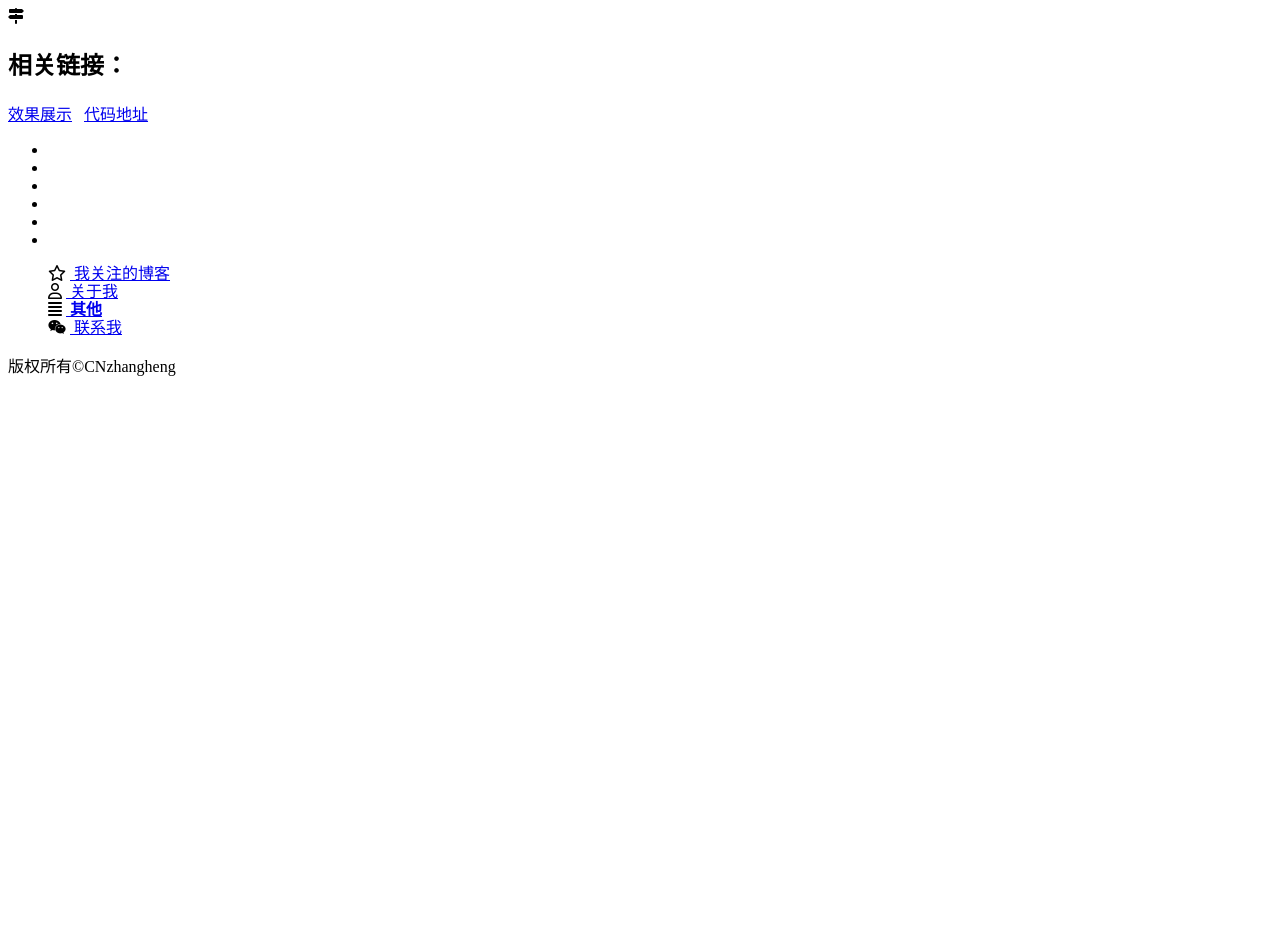
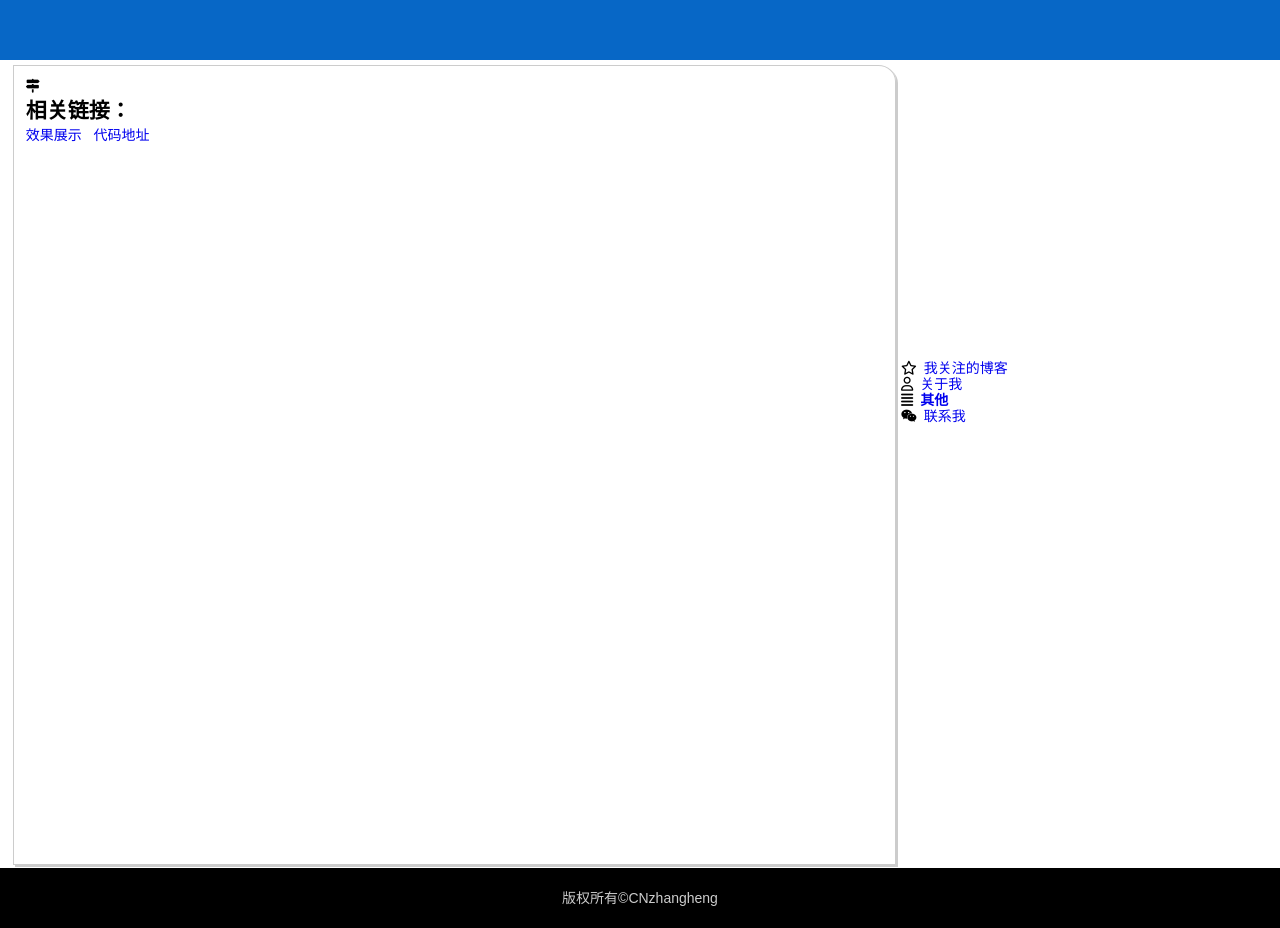
Before and after one commit to CNzhangheng/jekyll_demo, a Jekyll site: the page built from _posts/2017-04-14-a.html, in a window 1280 px wide. Built offline with Jekyll 4.4.1, drawn with Linux system fonts in a browser that asks for light colours; nearby versions of some CDN libraries; library files that are not in the unit come from our copies; before the commit the page ends 900 px from its top, so only the background shows below that.

Commit message:
Update 2017-04-14-a.html

```diff
--- a/_posts/2017-04-14-a.html
+++ b/_posts/2017-04-14-a.html
@@ -2,7 +2,81 @@
 layout: default
 title: 任务八：响应式网格（栅格化）布局
 ---
-<link rel="stylesheet" type="text/css" href="css/layout.css">
+<style>
+  html{
+    font-size: 62.5%;
+}
+body{
+    font-size: 1.4rem;
+    font-family:Arial,SimSun,FangSong;
+}
+body,div,dl,dt,dd,ul,ol,li,h1,h2,h3,h4,h5,h6,pre,code,form,fieldset,legend,input,textarea,p,blockquote,th,td
+{
+    margin:0;
+    padding:0;
+    box-sizing: border-box;
+}
+li{
+    list-style: none;
+}
+a{
+    text-decoration: none;
+}
+.header,.container,.footer{
+    margin: 0 auto;
+    width: 100%;
+}
+.header{
+    min-height: 6rem;
+    background-color: #0767c6;
+}
+.contentWrap {
+    margin-left: -30%;
+    float: left;
+    width: 100%;
+}
+.content {
+    margin-left: 31%;
+    margin-top: 0.5rem;
+    min-height: 80rem;
+    padding:1.2rem;
+    border: 1px solid #ccc;
+    border-radius:0 2% 0 0 ;
+    box-shadow: 2px 2px #ccc;
+}
+.content-warp-date{
+    font-family: cursive;
+}
+.content-warp-date:first-child:hover{
+    filter:alpha(opacity=50);
+    opacity: 0.5;
+    -moz-opacity:0.5;
+    -khtml-opacity: 0.5;
+}
+.side {
+    float: right;
+    min-height: 80rem;
+    width: 30%;
+}
+.side-top{
+    height: 30rem;
+}
+.side-content{
+    margin-left: 0.5rem;
+    height: 50rem;
+}
+.footer {
+    min-height: 6rem;
+    clear: both;
+    background-color: #000;
+    border-top: 3px solid #fff;
+}
+.footer p{
+    color: #ccc;
+    text-align: center;
+    line-height: 6rem;
+}
+  </style>
 <h2>相关链接：</h2>
 <a href="https://cnzhangheng.github.io/hello-world/task8.html">效果展示</a>&nbsp;&nbsp;
 <a href="https://github.com/CNzhangheng/hello-world/blob/master/task8.html">代码地址</a>
```
